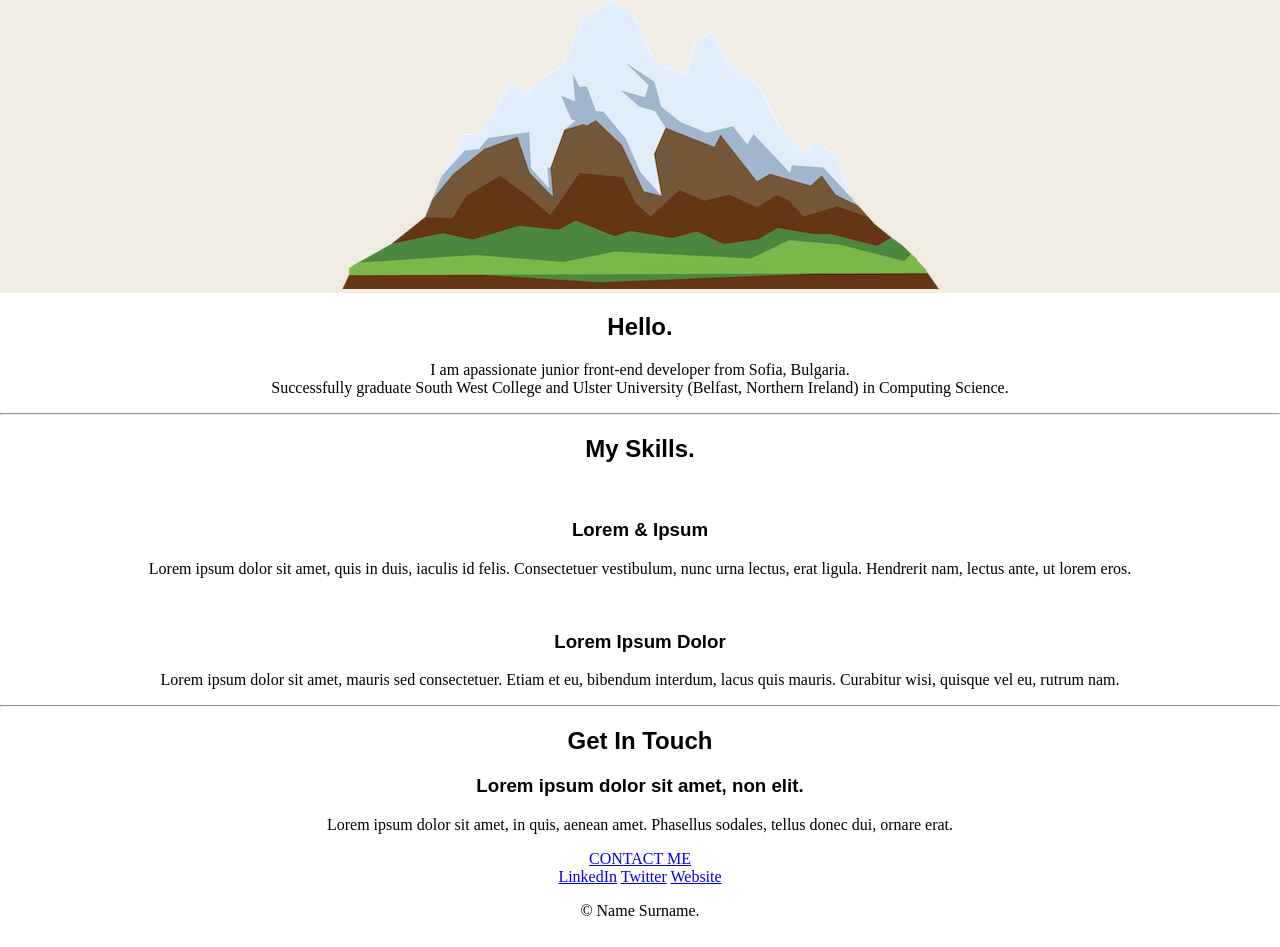
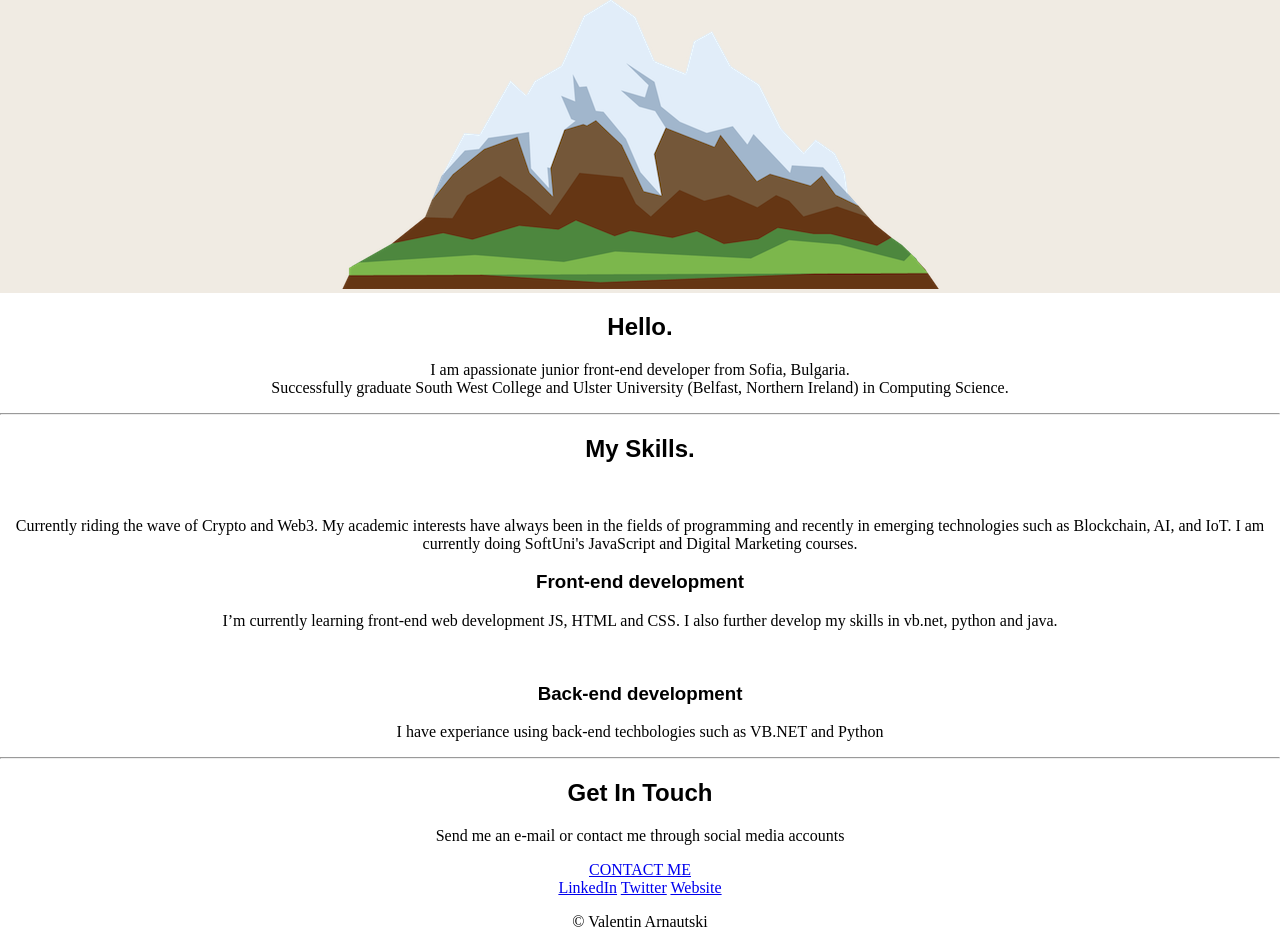
Before and after one commit to ValentinAr7/JS-BackEnd-Exercises, a plain HTML site: page CSS - My site/index.html in a window 1280 px wide. Shown: the part 192-1139 px from the top of the page. Drawn offline with Linux system fonts and the light colour scheme.

Commit message:
content update

```diff
--- a/CSS - My site/index.html
+++ b/CSS - My site/index.html
@@ -35,20 +35,28 @@
       <h2>My Skills.</h2>
       <div class="skill-row">
         <img class="" src="" alt="">
-        <h3>Lorem &amp; Ipsum</h3>
-        <p>Lorem ipsum dolor sit amet, quis in duis, iaculis id felis. Consectetuer vestibulum, nunc urna lectus, erat ligula. Hendrerit nam, lectus ante, ut lorem eros.</p>
+        <p>Currently riding the wave of Crypto and Web3.
+            My academic interests have always been in the fields of programming
+            and recently in emerging technologies such as Blockchain, AI, and IoT.
+            I am currently doing SoftUni's JavaScript and Digital Marketing courses.</p>
+
+        <h3>Front-end development</h3>
+        <p> I’m currently learning front-end web development
+            JS, HTML and CSS. I also further develop my skills
+            in vb.net, python and java.</p>
       </div>
+
       <div class="skill-row">
         <img class="" src="" alt="">
-        <h3>Lorem Ipsum Dolor</h3>
-        <p>Lorem ipsum dolor sit amet, mauris sed consectetuer. Etiam et eu, bibendum interdum, lacus quis mauris. Curabitur wisi, quisque vel eu, rutrum nam.</p>
+        <h3>Back-end development</h3>
+        <p>I have experiance using back-end techbologies such as VB.NET and Python</p>
       </div>
     </div>
     <hr>
     <div class="contact-me">
       <h2>Get In Touch</h2>
-      <h3>Lorem ipsum dolor sit amet, non elit.</h3>
-      <p>Lorem ipsum dolor sit amet, in quis, aenean amet. Phasellus sodales, tellus donec dui, ornare erat.</p>
+      <h3></h3>
+      <p>Send me an e-mail or contact me through social media accounts</p>
       <a class="btn" href="mailto:name@email.com">CONTACT ME</a>
     </div>
   </div>
@@ -58,7 +66,7 @@
     <a class="footer-link" href="https://www.linkedin.com/">LinkedIn</a>
     <a class="footer-link" href="https://twitter.com/">Twitter</a>
     <a class="footer-link" href="https://www.appbrewery.co/">Website</a>
-    <p>© Name Surname.</p>
+    <p>© Valentin Arnautski</p>
   </div>
   </body></html>
 
```
